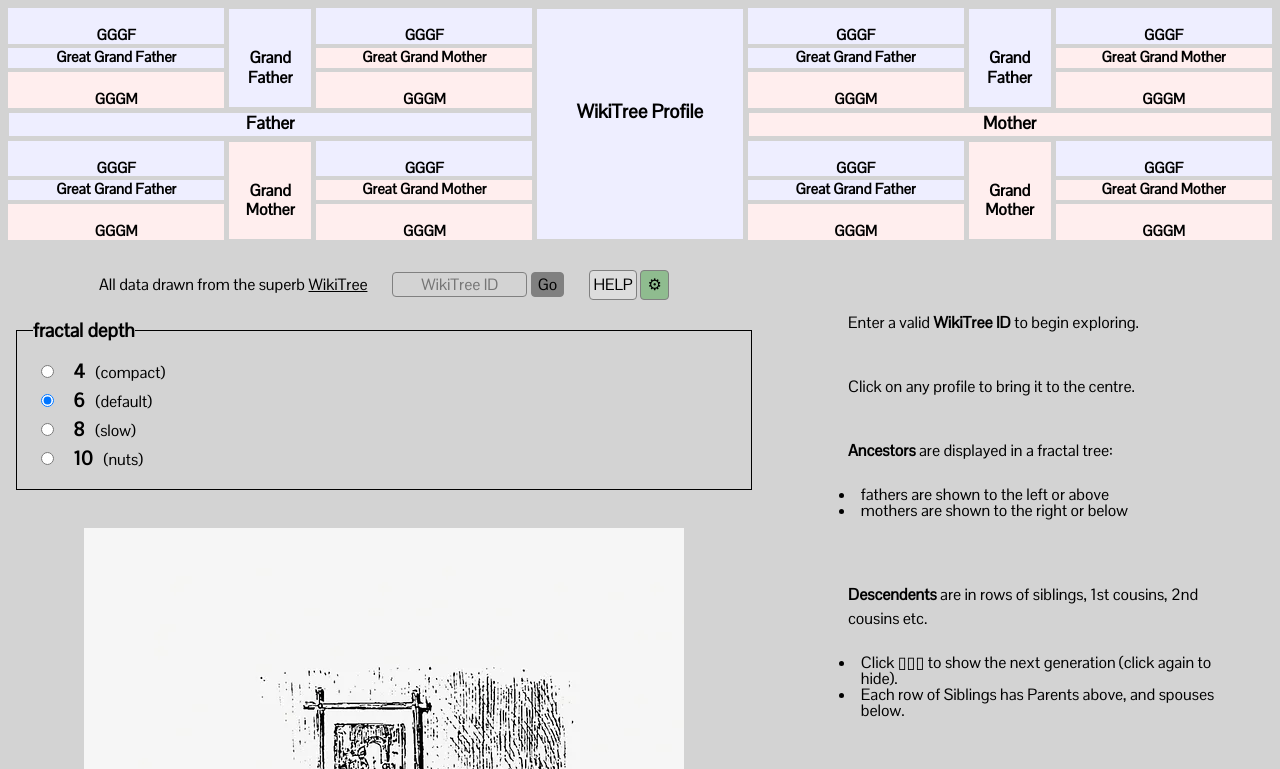
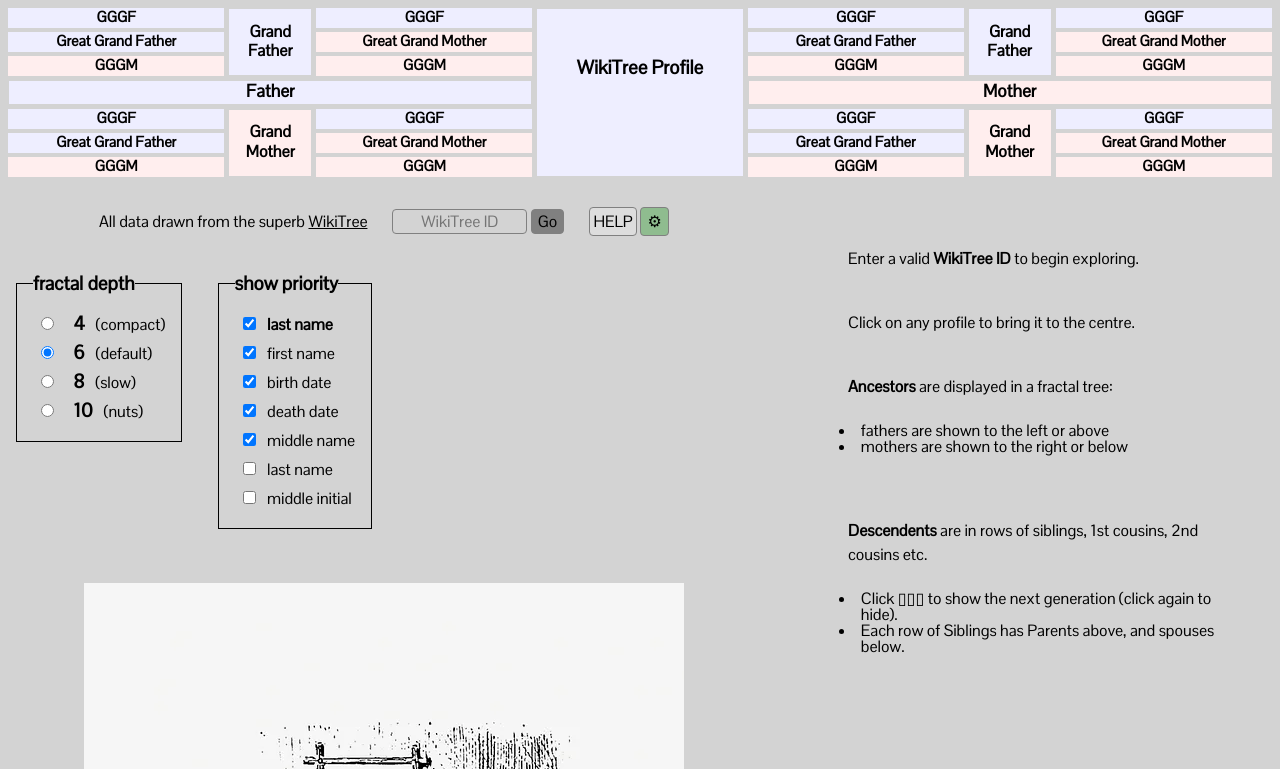
Before and after one commit to nworbnhoj/MikiTree, a PHP site: page / in a window 1280 px wide, after a click that opens the changed part. Shown: the top 769 px of the page. Run offline with PHP 8.4, Linux system fonts and the light colour scheme.

Commit message:
implement show priority setting

```diff
--- a/www/index.php
+++ b/www/index.php
@@ -1,6 +1,16 @@
 	<?php
 
 define("WT_ID_REGEX", "^[A-Z][\w-]{1,30}-\d{1,6}$");
+define("SHOW_DEFAULT", "Lfbdm");
+define("SHOW_ALL", array(
+	'b' => "birth date",
+	'd' => "death date",
+	'f' => "first name",
+	'l' => "last name",
+	'L' => "<b>last name</b>",
+	'm' => "middle name",
+	'M' => "middle initial",
+));
 
 // Get parameters and constrain
 $root_key = isset($_GET['key']) ? $_GET['key'] : null;
@@ -8,7 +18,7 @@ $regex = "{" . WT_ID_REGEX . "}";
 $root_key = preg_match($regex, $root_key) ? $root_key : null;
 $depth = isset($_GET['depth']) ? intval($_GET['depth']) : 6;
 $depth = max(min($depth, 10), 0);
-$show = isset($_GET['show']) ? $_GET['show'] : "lfym";
+$show = isset($_GET['show']) ? $_GET['show'] : SHOW_DEFAULT;
 define("DEPTH", $depth);
 define("SHOW", $show);
 
@@ -60,6 +70,7 @@ function head($key) {
 
 function body($key, $ancestors, $descendants, $photo, $bdm, $bio) {
 	$regex = WT_ID_REGEX;
+	$show_fieldset = show_fieldset();
 	$show = SHOW;
 	$depth = DEPTH;
 	$c4 = $depth == 4 ? 'checked' : '';
@@ -93,6 +104,7 @@ function body($key, $ancestors, $descendants, $photo, $bdm, $bio) {
 				    <input type='radio' id='10' name='depth' value='10' $c10>
                     <label for='10'><strong>10</strong> (nuts)</label><br>
                     </fieldset>
+				$show_fieldset
 				</form>
 			</div>
 		    $photo
@@ -100,6 +112,31 @@ function body($key, $ancestors, $descendants, $photo, $bdm, $bio) {
 		<div id='descendants'>$descendants</div>
 		<div id='bio'>$bio</div>
 	</body>";
+}
+
+function show_fieldset() {
+	$checkboxes = "";
+	$show = SHOW;
+	foreach (str_split($show) as $s) {
+		$label = SHOW_ALL[$s];
+		$checkboxes .= "<div>
+		    <input type='checkbox' id='$s' name='show' value='$s' checked>
+		    <label for='$s'>$label</label>
+		</div>";
+	}
+	foreach (SHOW_ALL as $s => $label) {
+		if (strpos($show, $s) === false) {
+			$checkboxes .= "<div>
+			    <input type='checkbox' id='$s' name='show' value='$s'>
+			    <label for='$s'>$label</label>
+			</div>";
+		}
+	}
+	return "<fieldset onchange='show_changed(event)'>
+	    <legend>show priority</legend>
+	    $checkboxes
+	</fieldset>";
+
 }
 
 //https://stackoverflow.com/questions/3523409/domdocument-encoding-problems-characters-transformed
@@ -311,8 +348,7 @@ function person_div($person, $gen = 0) {
 	$key = str_replace(" ", "_", $key); // wikitree bug??
 	$gender = isset($person['Gender']) ? strtolower($person['Gender']) : "";
 
-	$flags = $gen % 2 == 0 ? SHOW . 'v' : SHOW;
-	$name_div = name_div($person, $flags);
+	$name_div = name_div($person, "bdfmMlL");
 	return
 		"<div class='person $gender' id='$key' gen='$gen' onclick='load(event)'>
 	        $name_div
@@ -324,7 +360,7 @@ function child_div($child_id, $people, $gen, $index) {
 	$key = isset($child['Name']) ? $child['Name'] : "";
 	$gender = isset($child['Gender']) ? strtolower($child['Gender']) : "";
 
-	$name_div = name_div($child, SHOW . 'v');
+	$name_div = name_div($child, "bdfmMlL");
 
 	$radio_button = radio_button($child, $people, $gen);
 
@@ -354,7 +390,7 @@ function radio_button($child, $people, $gen) {
 function spouse_div($person, $gen) {
 	$key = isset($person['Name']) ? $person['Name'] : "";
 	$gender = isset($person['Gender']) ? strtolower($person['Gender']) : "";
-	$name_div = name_div($person, "l");
+	$name_div = name_div($person, "lL");
 	return
 		"<div class='person spouse $gender' id='$key' gen='$gen' onclick='load(event)'>
 	        $name_div
@@ -365,7 +401,7 @@ function root_div($root, $people) {
 	$key = isset($root['Name']) ? $root['Name'] : "";
 	$gender = isset($root['Gender']) ? strtolower($root['Gender']) : "";
 	$siblings = isset($root['Siblings']) ? links($root['Siblings'], $people) : "";
-	$name_div = name_div($root, SHOW . 'v');
+	$name_div = name_div($root, "bdfmMlL");
 
 	return
 		"<div class='person root $gender' id='$key' gen='0'>
@@ -374,55 +410,50 @@ function root_div($root, $people) {
 		</div>";
 }
 
-function name_div($person, $flags = SHOW) {
+function name_div($person, $flags) {
 
-	$ff = strpos($flags, 'f') !== false; // first name
-	$fi = strpos($flags, 'i') !== false; // initial
-	$fm = strpos($flags, 'm') !== false; // middle name
-	$fl = strpos($flags, 'l') !== false; // last name
-	$fy = strpos($flags, 'y') !== false; // year
 	$fb = strpos($flags, 'b') !== false; // birth date
 	$fd = strpos($flags, 'd') !== false; // death date
-	$fh = strpos($flags, 'h') !== false; // hilite last name
-	$fv = strpos($flags, 'v') !== false; // vertical orientation
+	$ff = strpos($flags, 'f') !== false; // first name
+	$fl = strpos($flags, 'l') !== false; // last name
+	$fL = strpos($flags, 'L') !== false; // last name bold
+	$fm = strpos($flags, 'm') !== false; // middle name
+	$fn = strpos($flags, 'n') !== false; // middle initial
+	$fy = strpos($flags, 'y') !== false; // year
 
 	$name_family = isset($person['LastNameAtBirth']) ? $person['LastNameAtBirth'] : "?";
 	$name_first = isset($person['RealName']) ? $person['RealName'] : false;
-	$initial = isset($person['MiddleInitial']) ? $person['MiddleInitial'] : false;
-	$initial = ($initial == ".") ? false : $initial;
+	$middle_initial = isset($person['MiddleInitial']) ? $person['MiddleInitial'] : false;
+	$middle_initial = ($middle_initial == ".") ? false : $middle_initial;
 	$gender = isset($person['Gender']) ? strtolower($person['Gender']) : false;
 	$privacy = isset($person['Privacy']) ? intval($person['Privacy']) : 60;
-	$name_family = $privacy < 30 ? "🔒" : $name_family;
 
 	$first = isset($person['RealName']) ? $person['RealName'] : false;
-	$middle = isset($person['MiddleName']) ? $person['MiddleName'] : $initial;
-	$last = $fh ? $name_family : "<b>$name_family</b>";
+	$middle = isset($person['MiddleName']) ? $person['MiddleName'] : $middle_initial;
+	$last = $privacy < 30 ? "🔒" : $name_family;
 
-	$years = false;
+	$birth_year = false;
+	$death_year = false;
 	$is_living = isset($person['IsLiving']) ? boolval($person['IsLiving']) : true;
 	if ($is_living) {
-		$decade = isset($person['BirthDateDecade']) ? $person['BirthDateDecade'] : false;
-		$years = $decade ? "($decade)" : false;
+		$birth_year = isset($person['BirthDateDecade']) ? $person['BirthDateDecade'] : false;
+		$birth_year = $privacy < 30 ? false : $birth_year;
 	} else {
-		$year_birth = isset($person['BirthYear']) && $person['BirthYear'] > 0 ? $person['BirthYear'] : false;
-		$year_death = isset($person['DeathYear']) && $person['DeathYear'] > 0 ? $person['DeathYear'] : false;
-		if ($fv) {
-			$years = "b.$year_birth<br>d.$year_death";
-		} else {
-			$years = "<span class='nowrap'>($year_birth-$year_death)</span>";
-		}
+		$birth_year = isset($person['BirthYear']) && $person['BirthYear'] > 0 ? $person['BirthYear'] : false;
+		$death_year = isset($person['DeathYear']) && $person['DeathYear'] > 0 ? $person['DeathYear'] : false;
 	}
-	$years = $privacy < 30 ? false : $years;
-	$first = $ff && $first ? "<span class='X' p='f'>$first</span>" : "";
-	$middle = $fm && $middle ? "<span class='X' p='m'>$middle</span>" : "";
-	$last = $fl && $last ? "<span class='X' p='l'>$last</span>" : "";
-	$years = $fy && $years ? "<span class='X' p='y'>$years</span>" : "";
 
-	if (!($years || $first || $middle || $last || $years)) {return "<br>";}
+	$b = $fb && $birth_year ? "<span class='X' p='b'>b.$birth_year</span>" : "";
+	$d = $fd && $death_year ? "<span class='X' p='d'>d.$death_year</span>" : "";
+	$f = $ff && $first ? "<span class='X' p='f'>$first</span>" : "";
+	$l = $fl && $last ? "<span class='X' p='l'>$last</span>" : "";
+	$L = $fL && $last ? "<span class='X' p='L'><b>$last</b></span>" : "";
+	$m = $fm && $middle ? "<span class='X' p='m'>$middle</span>" : "";
+	$M = $fn && $middle_initial ? "<span class='X' p='M'>$middle_initial</span>" : "";
 
-	return $fv ?
-	"<div class='name'>$first $middle<br>$last<br><small>$years</small></div>" :
-	"<div class='name'>$first $middle $last <small>$years</small></div>";
+	if (!($b || $d || $f || $l || $L || $m || $M)) {return "<br>";}
+
+	return "<div class='name'>$f $m$M $l$L <small>$b $d</small></div>";
 }
 
 function links($ids, $people) {
--- a/www/tree.css
+++ b/www/tree.css
@@ -136,7 +136,7 @@ td {    /*  padding:0.2em; */ }
 
 /************** <fieldset> *********************/
 
-fieldset {color: #000000; border: black solid 0.1em ; padding: 1em ; margin: 1em; font-size: 1em; }
+fieldset {display:inline-block; vertical-align: top; color: #000000; border: black solid 0.1em ; padding: 1em ; margin: 1em; font-size: 1em; }
 
 /************** <legend> *********************/
 legend { color: #000000; font-weight: bold; font-size: 1.2em; }
--- a/www/tree.js
+++ b/www/tree.js
@@ -10,7 +10,7 @@ function load(event) {
     var params = {
         'key': key,
         'depth': document.querySelector('input[name="depth"]:checked').value,
-        'show': document.getElementById('get').getAttribute('show'),
+        'show': show_get(),
     };
     var esc = encodeURIComponent;
     var query = Object.keys(params)
@@ -44,6 +44,42 @@ function depth_changed(event){
     } else {
         resize(event);
     }
+}
+
+function show_changed(event){
+    event.cancelBubble = true;
+    var middle = document.querySelector("input[name='show'][value='m']");
+    var m_initial = document.querySelector("input[name='show'][value='M']");
+    if (middle.checked && m_initial.checked){
+        m_initial.checked = false;
+    }
+    var last = document.querySelector("input[name='show'][value='l']");
+    var l_bold = document.querySelector("input[name='show'][value='L']");
+    if (last.checked && l_bold.checked){
+        l_bold.checked = false;
+    }
+    show_sort();
+    pack();
+}
+
+function show_sort(){
+    var first = document.querySelector('input[name="show"]').parentElement;
+    var checked = document.querySelectorAll('input[name="show"]:checked');
+    if(checked[0]){
+        first.before(checked[0].parentElement);
+        for(var c=1; c<checked.length; c++){
+            checked[c-1].parentElement.after(checked[c].parentElement);
+        }
+    }
+}
+
+function show_get(){
+    var show = '';
+    var checked = document.querySelectorAll('input[name="show"]:checked');
+    for(var c=0; c<checked.length; c++){
+        show += checked[c].value;
+    }
+    return show;
 }
 
 function showBranch(event) {
@@ -135,17 +171,19 @@ function resize_chutes(event) {
 
 
 function pack() {
-    unpack();
+    var ancestors = document.getElementById("ancestors");
     var input_depth = document.querySelector('input[name="depth"]:checked');
-    var depth = parseInt(input_depth.value);
-    var show = document.getElementById('get').getAttribute('show');
-    var g4_packed = packAncestors(show, depth);
-    var depth = hideSurplus();
-    if (depth <= 4 && g4_packed < 1) {
-        // reduce font-size if gen4 not fully packed
-        document.getElementById("ancestors").style.fontSize = "1.0em";
+        unpack(ancestors);
+        var input_depth = document.querySelector('input[name="depth"]:checked');
+        var depth = parseInt(input_depth.value);
+        var g4_packed = packAncestors(show_get(), depth);
+        var depth = hideSurplus();
+        if (depth <= 4 && g4_packed < 1) {
+            // reduce font-size if gen4 not fully packed
+            document.getElementById("ancestors").style.fontSize = "1.0em";
     }
-    packDescendants();
+    unpack(document.getElementById("descendants"));
+    packDescendants(show_get());
 }
 
 
@@ -171,8 +209,8 @@ function hideSurplus() {
 }
 
 
-function unpack() {
-    var all = document.querySelectorAll("span[p]");
+function unpack(element) {
+    var all = element.querySelectorAll("span[p]");
     for (let a = 0; a < all.length; a++) {
         all[a].classList.add('X');
     }
@@ -251,13 +289,13 @@ function packNodes(nodes) {
 }
 
 
-function packDescendants(priority = "lfym") {
+function packDescendants(show) {
     var descendants = document.getElementById("descendants");
     if (!descendants) {
         return;
     }
-    for (let p = 0; p < priority.length; p++) {
-        var data = "[p='" + priority[p] + "']";
+    for (let s = 0; s < show.length; s++) {
+        var data = "[p='" + show[s] + "']";
         var nodes = descendants.querySelectorAll(data);
         for (let n = 0; n < nodes.length; n++) {
             nodes[n].classList.remove('X');
```
